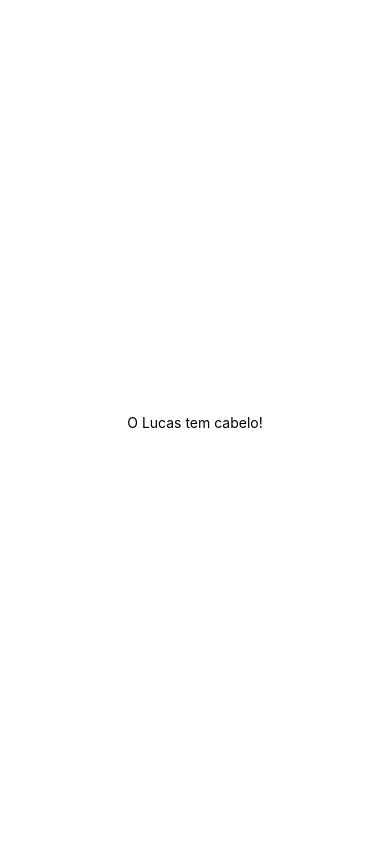
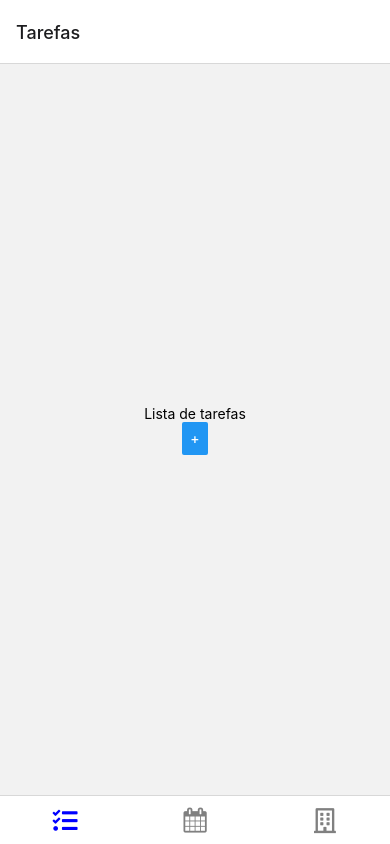
Before and after one commit to IsraelCoaquira/Motivacity, a React Native app in the folder motivacity-app/: screen / in a window 390 px wide. Built offline with nearby package versions, Linux system fonts and the light colour scheme.

Commit message:
Implementação do telas e barra denavegação

```diff
--- a/motivacity-app/App.tsx
+++ b/motivacity-app/App.tsx
@@ -1,20 +1,70 @@
-import { StatusBar } from 'expo-status-bar';
-import { StyleSheet, Text, View } from 'react-native';
+import * as React from 'react';
+import { Text, View, Button, Alert, StyleSheet } from 'react-native';
+import { NavigationContainer } from '@react-navigation/native';
+import { createBottomTabNavigator } from '@react-navigation/bottom-tabs';
+import { FontAwesome5 } from "@expo/vector-icons";
+import { FontAwesome } from "@expo/vector-icons";
 
-export default function App() {
+function TelaTarefas() {
   return (
-    <View style={styles.container}>
-      <Text>O Lucas tem cabelo!</Text>
-      <StatusBar style="auto" />
+    <View style={{ flex: 1, justifyContent: 'center', alignItems: 'center' }}>
+      <Text>Lista de tarefas</Text>
+      <Button
+        title="+"
+        onPress={() => Alert.alert('Simple Button pressed')}
+      />
+
     </View>
   );
 }
 
+function TelaProgresso() {
+  return (
+    <View style={{ flex: 1, justifyContent: 'center', alignItems: 'center' }}>
+      <Text>Tela de progresso</Text>
+    </View>
+  );
+}
+
+
+function TelaJogo() {
+  return (
+    <View style={{ flex: 1, justifyContent: 'center', alignItems: 'center' }}>
+      <Text>Jogo de cidade</Text>
+    </View>
+  );
+}
+
+
+
+const Tab = createBottomTabNavigator();
+
+export default function App() {
+  return (
+    <NavigationContainer>
+      <Tab.Navigator screenOptions={{ tabBarActiveTintColor: 'blue', tabBarInactiveTintColor: 'gray', tabBarShowLabel: false}}>
+        <Tab.Screen name="Tarefas" component={TelaTarefas} options={{tabBarIcon: ({ size, color }) => <FontAwesome5 name="tasks" size={size} color={color}/>}}/>
+        <Tab.Screen name="Progresso" component={TelaProgresso} options={{tabBarIcon: ({ size, color }) => <FontAwesome name="calendar" size={size} color={color}/>}} />
+        <Tab.Screen name="Cidade" component={TelaJogo} options={{tabBarIcon: ({ size, color }) => <FontAwesome5 name="building" size={size} color={color}/>}}/>
+      </Tab.Navigator>
+    </NavigationContainer>
+  );
+}
 const styles = StyleSheet.create({
-  container: {
-    flex: 1,
-    backgroundColor: '#fff',
+  button: {
     alignItems: 'center',
     justifyContent: 'center',
+    paddingVertical: 12,
+    paddingHorizontal: 32,
+    borderRadius: 4,
+    elevation: 3,
+    backgroundColor: 'black',
+  },
+  text: {
+    fontSize: 16,
+    lineHeight: 21,
+    fontWeight: 'bold',
+    letterSpacing: 0.25,
+    color: 'white',
   },
 });
```
Also changed, not shown: 1 other file (tests, documents, lock files or other folders).
